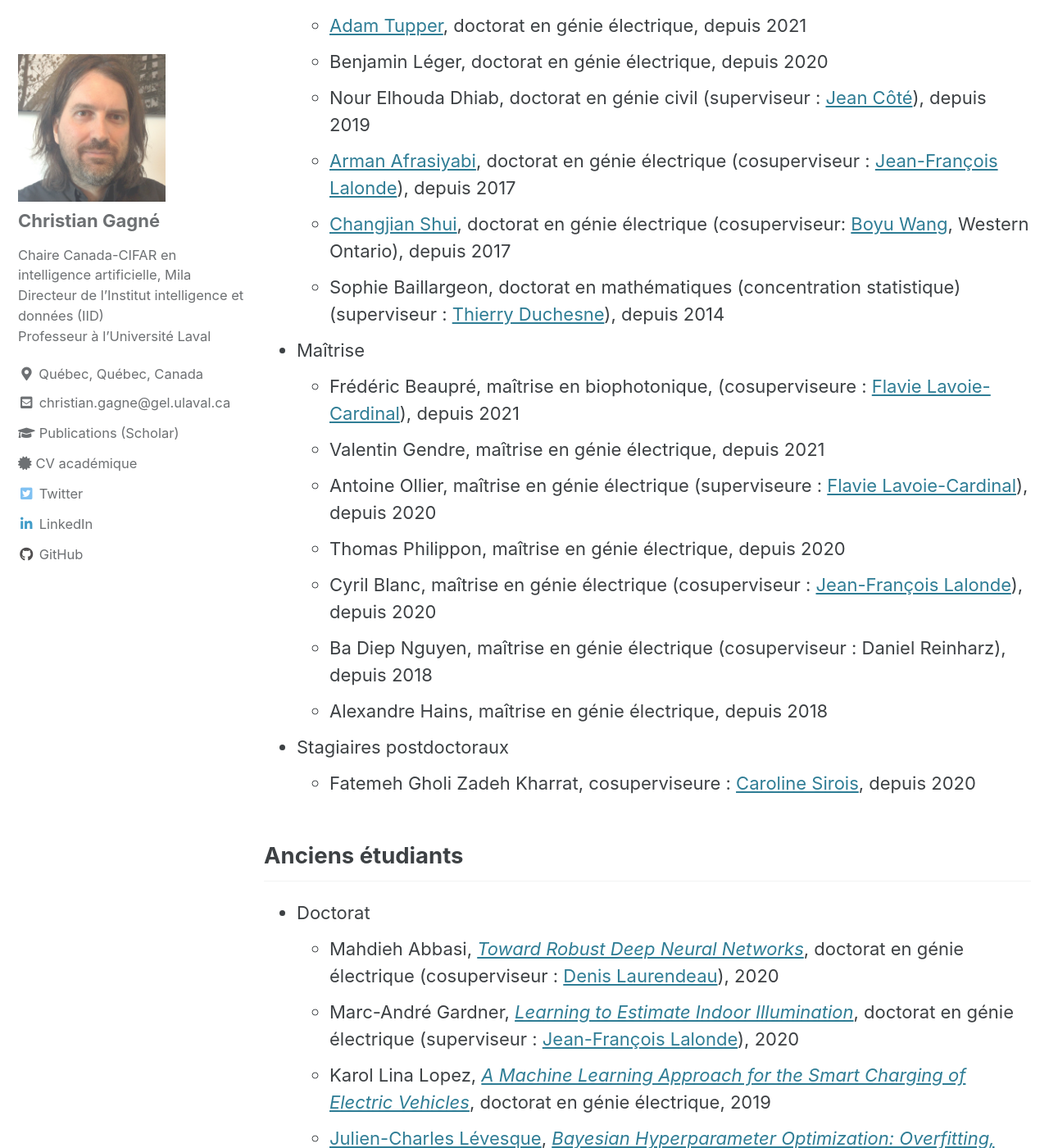
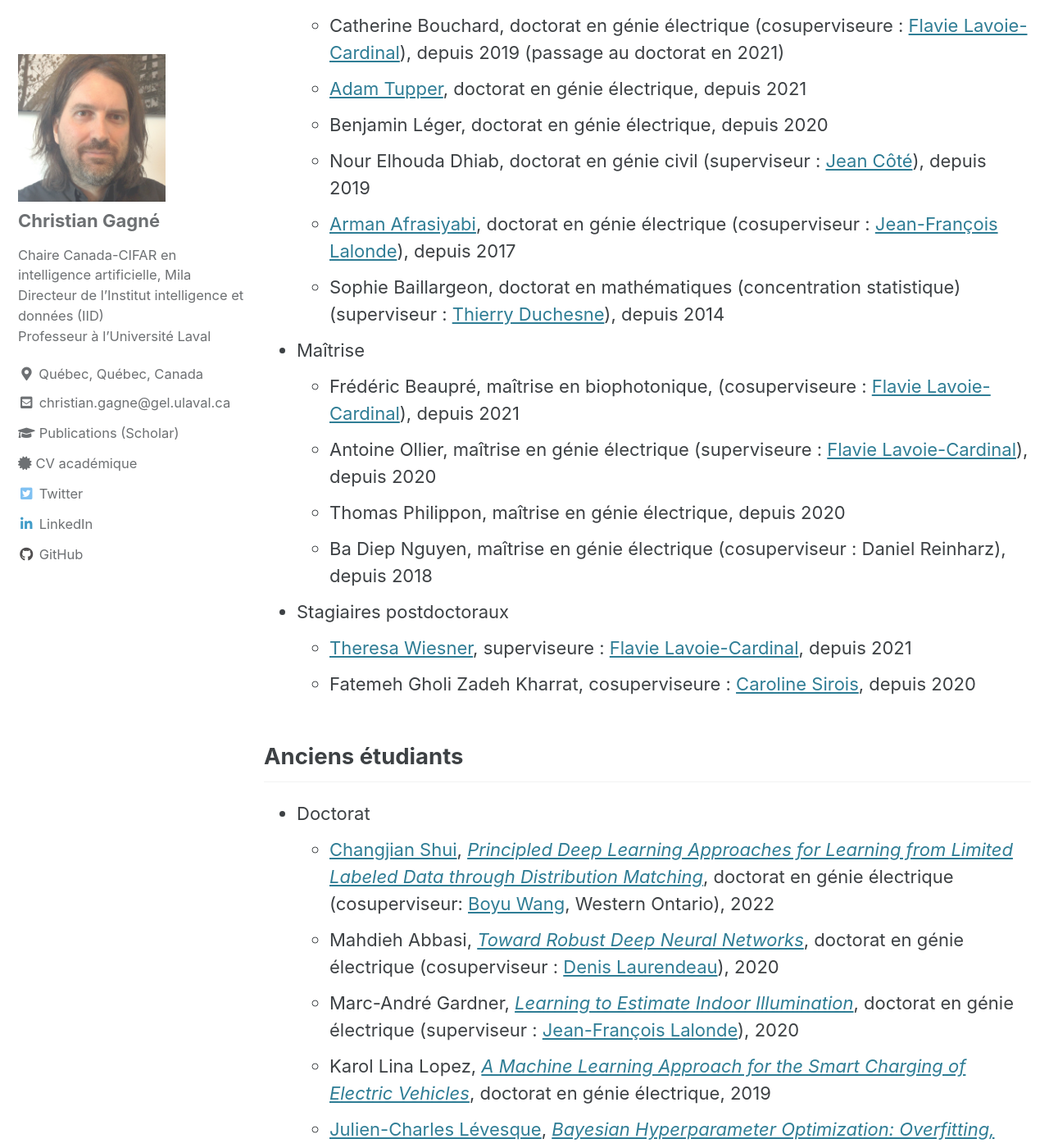
Before and after one commit to chgagne/chgagne.github.io, a Jekyll site: the page built from _pages/etudiants.md, in a window 1280 px wide and 1400 px high, scrolled down 514 px. Shown: the whole window at 82% size. Built offline with Jekyll 4.4.1, drawn with Linux system fonts in a browser that asks for light colours; cached includes are drawn as plain includes; some of the changed text lies outside the part shown.

Commit message:
Révision liste d'étudiants.

```diff
--- a/_pages/etudiants.md
+++ b/_pages/etudiants.md
@@ -14,22 +15,20 @@ title: "Étudiants"
     - Benjamin Léger, doctorat en génie électrique, depuis 2020
     - Nour Elhouda Dhiab, doctorat en génie civil (superviseur : [Jean Côté](https://www.gci.ulaval.ca/departement-et-professeurs/professeurs-et-personnel/professeurs/fiche/show/cote-jean/)), depuis 2019
     - [Arman Afrasiyabi](https://armanafrasiyabi.github.io/), doctorat en génie électrique (cosuperviseur : [Jean-François Lalonde](http://vision.gel.ulaval.ca/~jflalonde/)), depuis 2017
-    - [Changjian Shui](https://cjshui.github.io/), doctorat en génie électrique (cosuperviseur: [Boyu Wang](https://sites.google.com/site/borriewang/), Western Ontario), depuis 2017
-  - Sophie Baillargeon, doctorat en mathématiques (concentration statistique) (superviseur : [Thierry Duchesne](https://www.mat.ulaval.ca/departement-et-professeurs/direction-personnel-et-etudiants/professeurs/fiche-de-professeur/show/duchesne-thierry/)), depuis 2014
+    - Sophie Baillargeon, doctorat en mathématiques (concentration statistique) (superviseur : [Thierry Duchesne](https://www.mat.ulaval.ca/departement-et-professeurs/direction-personnel-et-etudiants/professeurs/fiche-de-professeur/show/duchesne-thierry/)), depuis 2014
 - Maîtrise
     - Frédéric Beaupré, maîtrise en biophotonique, (cosuperviseure : [Flavie Lavoie-Cardinal](https://cervo.ulaval.ca/fr/flavie-lavoie-cardinal)), depuis 2021
-    - Valentin Gendre, maîtrise en génie électrique, depuis 2021
     - Antoine Ollier, maîtrise en génie électrique (superviseure : [Flavie Lavoie-Cardinal](https://cervo.ulaval.ca/fr/flavie-lavoie-cardinal)), depuis 2020
     - Thomas Philippon, maîtrise en génie électrique, depuis 2020
-    - Cyril Blanc, maîtrise en génie électrique (cosuperviseur : [Jean-François Lalonde](http://vision.gel.ulaval.ca/~jflalonde/)), depuis 2020
     - Ba Diep Nguyen, maîtrise en génie électrique (cosuperviseur : Daniel Reinharz), depuis 2018
-    - Alexandre Hains, maîtrise en génie électrique, depuis 2018
 - Stagiaires postdoctoraux
+    - [Theresa Wiesner](https://wiesnertheresa.github.io/), superviseure : [Flavie Lavoie-Cardinal](https://cervo.ulaval.ca/fr/flavie-lavoie-cardinal), depuis 2021
     - Fatemeh Gholi Zadeh Kharrat, cosuperviseure : [Caroline Sirois](http://www.crchudequebec.ulaval.ca/recherche/chercheurs/caroline-sirois/), depuis 2020
 
 ## Anciens étudiants
 
 - Doctorat
+    - [Changjian Shui](https://cjshui.github.io/), [*Principled Deep Learning Approaches for Learning from Limited Labeled Data through Distribution Matching*](http://hdl.handle.net/20.500.11794/73028), doctorat en génie électrique (cosuperviseur: [Boyu Wang](https://sites.google.com/site/borriewang/), Western Ontario), 2022
     - Mahdieh Abbasi, [*Toward Robust Deep Neural Networks*](http://hdl.handle.net/20.500.11794/67766), doctorat en génie électrique (cosuperviseur : [Denis Laurendeau](https://www.gelgif.ulaval.ca/departement-et-professeurs/personnel-et-professeurs/professeurs/fiche/show/laurendeau-denis/)), 2020
     - Marc-André Gardner, [*Learning to Estimate Indoor Illumination*](http://hdl.handle.net/20.500.11794/67302), doctorat en génie électrique (superviseur : [Jean-François Lalonde](http://vision.gel.ulaval.ca/~jflalonde/)), 2020
     - Karol Lina Lopez, [*A Machine Learning Approach for the Smart Charging of Electric Vehicles*](http://hdl.handle.net/20.500.11794/34741), doctorat en génie électrique, 2019
@@ -42,7 +41,8 @@ title: "Étudiants"
     - [Meysam Argany](https://profile.ut.ac.ir/en/~argany), [*Development of a GIS-based method for sensor network deployment and coverage optimization*](http://hdl.handle.net/20.500.11794/25829), doctorat en sciences géomatiques (superviseur : [Mir Abolfazl Mostafavi](https://www.scg.ulaval.ca/mir-abolfazl-mostafavi)), 2015
     - Darwin Brochero, [*Hydroinformatics and diversity in hydrological ensemble prediction systems*](http://hdl.handle.net/20.500.11794/24547), doctorat en génie des eaux (superviseur : [François Anctil](https://www.gci.ulaval.ca/departement-et-professeurs/professeurs-et-personnel/professeurs/fiche/show/anctil-francois/)), 2013
 - Maîtrise
-    - Mohamed Abderrahmen Abid, *Diverse Image Generation with Very Low Resolution Conditioning*, maîtrise en génie électrique, 2021
+    - Cyril Blanc, [*Caractérisation automatique d'immeuble depuis une image de façade*](http://hdl.handle.net/20.500.11794/73352), maîtrise en génie électrique (cosuperviseur : [Jean-François Lalonde](http://vision.gel.ulaval.ca/~jflalonde/)), 2022
+    - Mohamed Abderrahmen Abid, [*Diverse Image Generation with Very Low Resolution Conditioning*](https://corpus.ulaval.ca/jspui/handle/20.500.11794/70396), maîtrise en génie électrique, 2021
     - Gabriel Leclerc, [*Apprendre de données positives et non étiquetées: application à la segmentation et la détection d’événements calciques*](http://hdl.handle.net/20.500.11794/69813), maîtrise en génie électrique (cosuperviseure : [Flavie Lavoie-Cardinal](https://cervo.ulaval.ca/fr/flavie-lavoie-cardinal)), 2021
     - [Hugo Siqueira Gomes](https://hugodovs.github.io/), [*Meta Learning for Population-Based Algorithms in Black-box Optimization*](http://hdl.handle.net/20.500.11794/68764), maîtrise en génie électrique, 2021
     - [Louis-Émile Robitaille](https://l3robot.github.io/), [*Réseaux de neurones pour l’apprentissage de la préférence en microscopie super-résolution*](http://hdl.handle.net/20.500.11794/68744), maîtrise en génie électrique (cosuperviseures : [Audrey Durand](https://audurand.wordpress.com/) et [Flavie Lavoie-Cardinal](https://cervo.ulaval.ca/fr/flavie-lavoie-cardinal)), 2021
```
Also changed, not shown: other parts of _pages/etudiants.md (+1 -0 lines).
